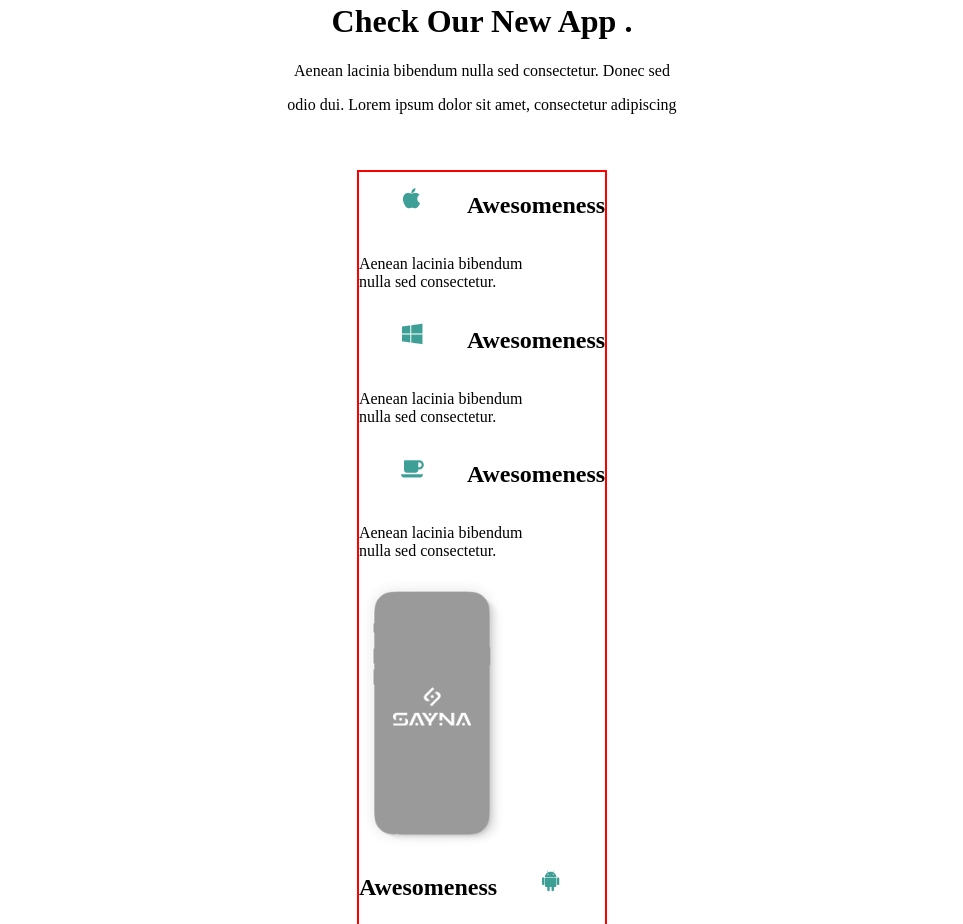
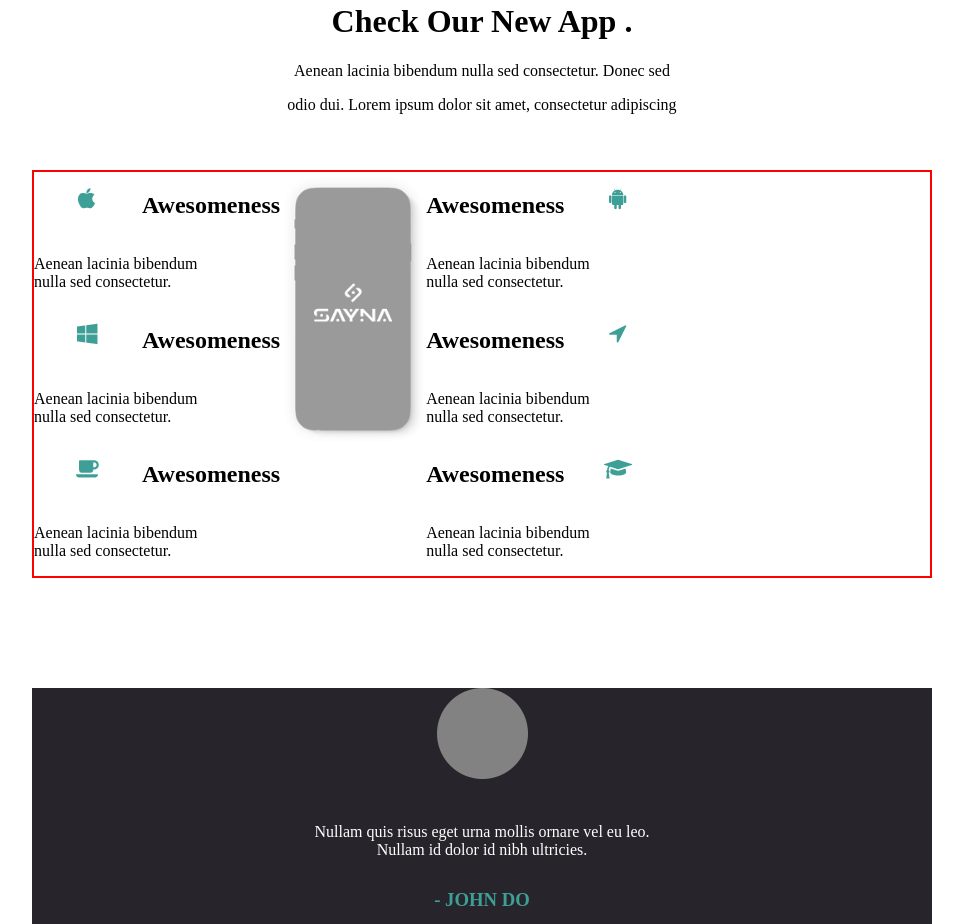
Before and after one commit to elielaurentraphael/Projet-html-css-exercice2, a plain HTML site: page index.html in a window 1280 px wide. Shown: the part 933-1857 px from the top of the page, without its empty margins (158-1121 px from the left). Drawn offline with Linux system fonts and the light colour scheme.

Commit message:
Suite de la refection de la ligne Awesomeness à 3 colonnes_partie css_ (à suivre)

```diff
--- a/index.html
+++ b/index.html
@@ -72,7 +72,7 @@
             <p>odio dui. Lorem ipsum dolor sit amet, consectetur adipiscing</p>
         </div>
         <div id="rowb">
-            <div id="rowa" style="border: 2px solid red;">
+            <div class="rowa" style="border: 2px solid red;">
                 <!--Column_1-->
                 <div id="one">
                     <div id="abc2">
```
